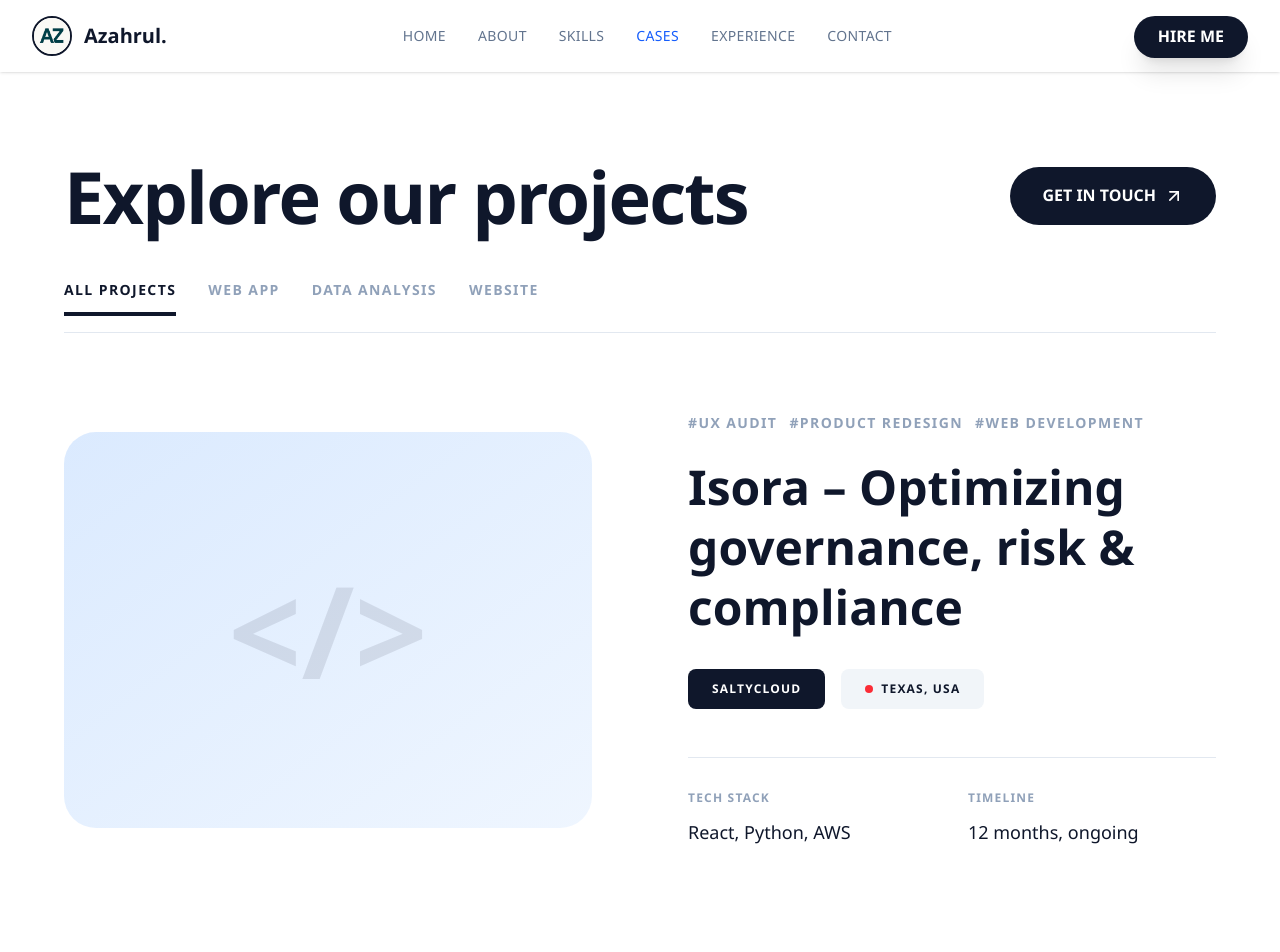
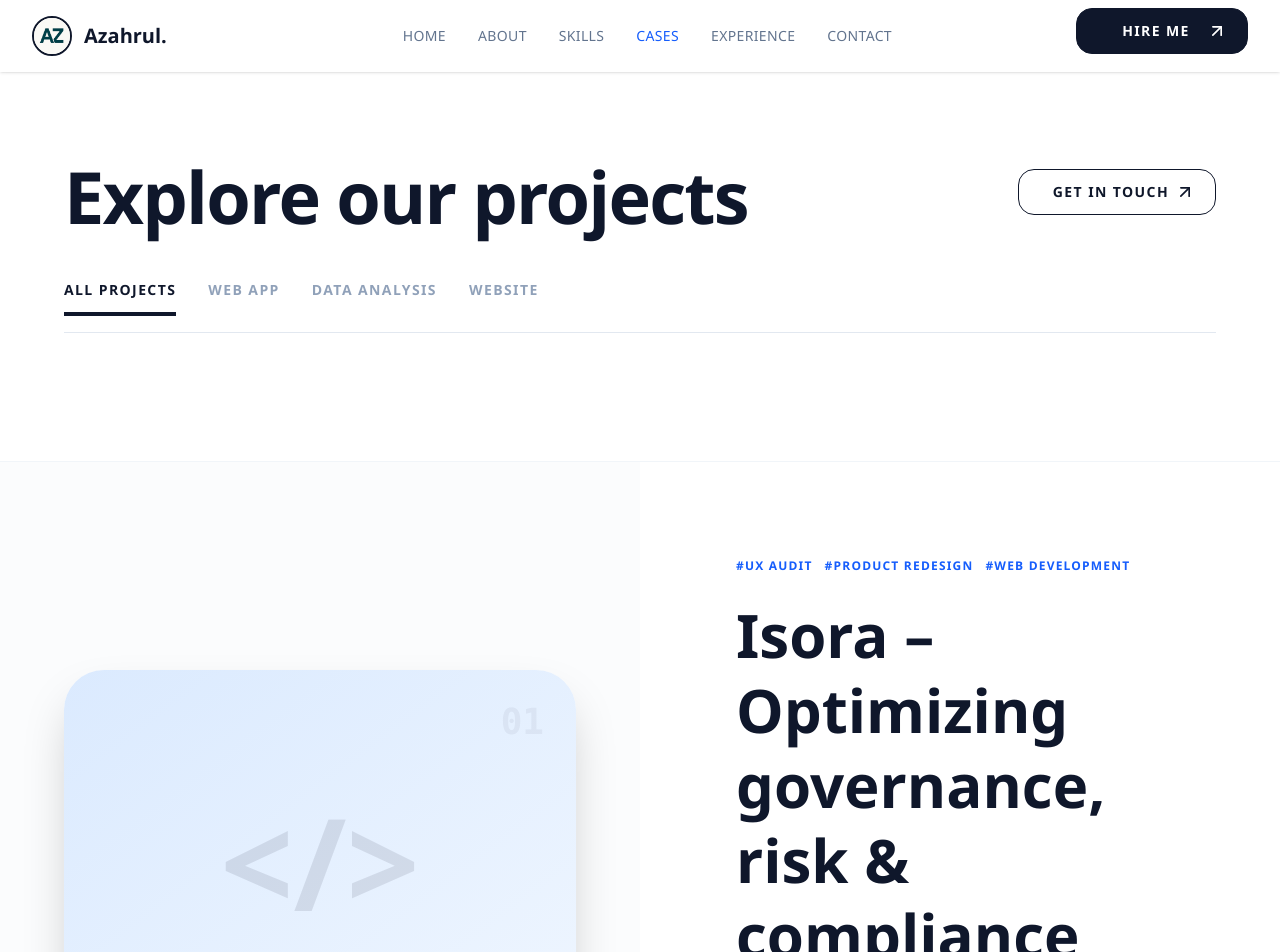
Before and after one commit to azahrulsmavo-design/web-porto, a React (Vite) app: page /cases in a window 1280 px wide. Shown: the top 952 px of the page. Built offline with nearby package versions, Linux system fonts and the light colour scheme.

Commit message:
feat: complete UI polish (Exploding White Buttons, Sticky Scroll Cases, Hero Name Animation)

```diff
--- /dev/null
+++ b/src/components/Button.jsx
@@ -0,0 +1,144 @@
+import React from 'react';
+import { Link } from 'react-router-dom';
+import { motion } from 'framer-motion';
+import { ArrowUpRight } from 'lucide-react';
+
+const Button = ({ href, children, className = "", onClick, variant = 'primary' }) => {
+    const isInternal = href && href.startsWith('/');
+    const isPrimary = variant === 'primary';
+
+    // COLORS
+    const THEME_BLACK = '#0f172a'; // slate-900
+    const THEME_WHITE = '#ffffff';
+
+    // BASE CONFIG (Static Base, No Animation on these props)
+    const containerClasses = isPrimary
+        ? 'bg-slate-900 border border-slate-900'
+        : 'bg-transparent border border-slate-900';
+
+    // WAVE CONFIG
+    const waveColor = 'bg-white';
+
+    // TEXT/ICON CONTRAST
+    // Primary: White Text (on Black) -> Black Text (on White Wave)
+    // Outline: Black Text (on Transp) -> Black Text (on White Wave) ... wait.
+    // Outline Interaction:
+    // Base: Transparent (White BG behind it usually) -> Text is Black.
+    // Hover: White Wave fills it -> Text MUST be Black?
+    // If text stays Black on White Wave, there IS NO color change for text in Outline mode?
+    // User said: "Perubahan warna HANYA pada title... dan anak panah".
+    // So Text SHOULD change.
+    // If Outline Text is Black -> Black... it doesn't change.
+    // Maybe Outline should start with different text?
+    // Or maybe the Wave for Outline should be different?
+    // BUT User said "Tidak ada perubahan warna pada buttonnya".
+
+    // Let's stick to the Classic High Contrast:
+    // Primary: White -> Black.
+    // Outline: Black -> Black (No change? Or maybe turns Blue?)
+    // Let's make Text turn Black (Slate-900) always on Hover (since Wave is White).
+
+    const initialTextColor = isPrimary ? THEME_WHITE : THEME_BLACK;
+    const hoverTextColor = THEME_BLACK;
+
+    const initialArrowColor = isPrimary ? 'text-white' : 'text-slate-900';
+    const hoverArrowColor = 'text-slate-900';
+
+    // ANIMATION
+    const DURATION = 0.5;
+
+    const containerVariants = {
+        rest: { scale: 1 },
+        hover: { scale: 1.02 }
+    };
+
+    const waveVariants = {
+        rest: {
+            scale: 0,
+            opacity: 0,
+            transition: { duration: 0.5, ease: "easeInOut" } // Subside
+        },
+        hover: {
+            scale: 35,
+            opacity: 1,
+            transition: { type: "spring", stiffness: 300, damping: 25 } // Explode
+        }
+    };
+
+    const arrowRightVariants = {
+        rest: { x: 0, opacity: 1 },
+        hover: { x: 20, opacity: 0, transition: { duration: DURATION } }
+    };
+
+    const arrowLeftVariants = {
+        rest: { x: -20, opacity: 0 },
+        hover: { x: 0, opacity: 1, transition: { duration: DURATION, delay: 0.1 } }
+    };
+
+    const textVariants = {
+        rest: {
+            x: -6,
+            color: initialTextColor,
+            transition: { duration: DURATION }
+        },
+        hover: {
+            x: 6,
+            color: hoverTextColor,
+            transition: { duration: 0.2, delay: 0.1 }
+        }
+    };
+
+    const Content = () => (
+        <>
+            {/* WAVE */}
+            <motion.div
+                className={`absolute left-1/2 top-1/2 w-4 h-4 rounded-full -translate-x-1/2 -translate-y-1/2 z-0 ${waveColor}`}
+                variants={waveVariants}
+            />
+
+            {/* CONTENT */}
+            <div className="relative z-10 flex items-center justify-center gap-1 px-10 py-3 min-w-[170px]">
+                <motion.div variants={arrowLeftVariants} className={`absolute left-5 ${hoverArrowColor}`}>
+                    <ArrowUpRight size={20} />
+                </motion.div>
+
+                <motion.span variants={textVariants} className="font-bold uppercase tracking-widest text-xs md:text-sm">
+                    {children}
+                </motion.span>
+
+                <motion.div variants={arrowRightVariants} className={`absolute right-5 ${initialArrowColor}`}>
+                    <ArrowUpRight size={20} />
+                </motion.div>
+            </div>
+        </>
+    );
+
+    const MotionWrapper = ({ ...props }) => (
+        <motion.div
+            initial="rest"
+            whileHover="hover"
+            animate="rest"
+            variants={containerVariants}
+            className={`relative overflow-hidden rounded-2xl inline-block ${containerClasses} ${className}`}
+            {...props}
+        >
+            <Content />
+        </motion.div>
+    );
+
+    if (isInternal) {
+        return (
+            <Link to={href} className="inline-block focus:outline-none">
+                <MotionWrapper />
+            </Link>
+        );
+    }
+
+    return (
+        <a href={href} onClick={onClick} className="inline-block focus:outline-none">
+            <MotionWrapper />
+        </a>
+    );
+};
+
+export default Button;
--- a/src/components/Navbar.jsx
+++ b/src/components/Navbar.jsx
@@ -1,5 +1,6 @@
 import React, { useState, useEffect } from 'react';
 import { Link, useLocation, useNavigate } from 'react-router-dom';
+import Button from './Button';
 
 const Navbar = () => {
     const [isMenuOpen, setIsMenuOpen] = useState(false);
@@ -93,14 +94,13 @@ const Navbar = () => {
                 </div>
             </header>
 
-            <div className="fixed top-0 right-0 z-[101] p-4 px-8 pointer-events-none w-full flex justify-end">
+
+
+            <div className="fixed top-0 right-0 z-[101] p-0 pr-8 pt-2 pointer-events-none w-full flex justify-end">
                 <div className="pointer-events-auto flex items-center gap-4">
-                    <a
-                        href="mailto:contact@azahrul.com"
-                        className={`hidden lg:inline-flex bg-slate-900 text-white px-6 py-2 rounded-full font-bold shadow-xl transition-all duration-300 hover:scale-105 ${!isVisible ? 'translate-y-2' : ''}`}
-                    >
-                        HIRE ME
-                    </a>
+                    <div className={`hidden lg:block transition-all duration-300 ${!isVisible ? 'translate-y-2' : ''}`}>
+                        <Button href="#contact">HIRE ME</Button>
+                    </div>
 
                     <button
                         className={`lg:hidden pointer-events-auto p-2 rounded-full transition-all duration-300 ${!isVisible ? 'bg-white/90 shadow-lg' : ''}`}
--- a/src/pages/Cases.jsx
+++ b/src/pages/Cases.jsx
@@ -1,9 +1,9 @@
 import React, { useState } from 'react';
 import { motion } from 'framer-motion';
-import { ArrowUpRight } from 'lucide-react';
 import { Link, useNavigate } from 'react-router-dom';
 import Navbar from '../components/Navbar';
 import Footer from '../components/Footer';
+import Button from '../components/Button';
 
 const cases = [
     {
@@ -60,24 +60,26 @@ const categories = ['All Projects', 'Web App', 'Data Analysis', 'Website'];
 
 const Cases = () => {
     const [activeCategory, setActiveCategory] = useState('All Projects');
-    const navigate = useNavigate();
+    // const navigate = useNavigate(); // Not needed if using Link/Button href
 
     const filteredCases = activeCategory === 'All Projects'
         ? cases
         : cases.filter(c => c.category === activeCategory);
 
     return (
-        <div className="bg-white min-h-screen text-slate-900">
+        <div className="bg-white min-h-screen text-slate-900 font-sans">
             <Navbar />
 
-            <section className="w-full py-32 px-8 lg:px-16 pt-40">
-                {/* Header & Filter */}
-                <div className="mb-20">
+            {/* Page Header */}
+            <section className="w-full pt-40 pb-20 px-8 lg:px-16">
+                <div className="mb-12">
                     <div className="flex flex-col md:flex-row md:items-center justify-between gap-8 mb-12">
                         <h2 className="text-5xl md:text-7xl font-bold tracking-tight">Explore our projects</h2>
-                        <a href="mailto:contact@azahrul.com" className="hidden md:inline-flex items-center gap-2 px-8 py-4 bg-slate-900 text-white rounded-full font-bold hover:bg-slate-800 transition-colors">
-                            GET IN TOUCH <ArrowUpRight size={20} />
-                        </a>
+                        <div>
+                            <Button href="mailto:contact@azahrul.com" variant="outline">
+                                GET IN TOUCH
+                            </Button>
+                        </div>
                     </div>
 
                     <div className="flex flex-wrap gap-8 border-b border-slate-200 pb-4">
@@ -96,80 +98,88 @@ const Cases = () => {
                         ))}
                     </div>
                 </div>
+            </section>
 
-                {/* Cases List */}
-                <div className="space-y-32">
-                    {filteredCases.map((project, index) => (
-                        <motion.div
-                            key={project.slug}
-                            initial={{ opacity: 0, y: 50 }}
-                            whileInView={{ opacity: 1, y: 0 }}
-                            transition={{ duration: 0.6 }}
-                            viewport={{ once: true }}
-                            className="grid lg:grid-cols-2 gap-12 lg:gap-24 items-center group cursor-pointer"
-                            onClick={() => navigate(`/cases/${project.slug}`)}
-                        >
-                            {/* Left: Image Card */}
-                            <div className={`aspect-[4/3] rounded-[2rem] bg-gradient-to-br ${project.imageGradient} flex items-center justify-center relative overflow-hidden group-hover:scale-[1.02] transition-transform duration-500`}>
-                                {/* Placeholder content for image */}
+            {/* Sticky Scroll Showcase List */}
+            <div className="w-full">
+                {filteredCases.map((project, index) => (
+                    <section
+                        key={project.slug}
+                        className="relative min-h-screen flex flex-col lg:flex-row border-t border-slate-100"
+                    >
+                        {/* LEFT COLUMN: STICKY IMAGE */}
+                        {/* sticky top-0 ensures it stays in view while the right column scrolls */}
+                        <div className="w-full lg:w-1/2 h-[50vh] lg:h-screen sticky top-0 flex items-center justify-center p-8 lg:p-16 overflow-hidden bg-slate-50/50">
+                            <motion.div
+                                initial={{ opacity: 0, scale: 0.9 }}
+                                whileInView={{ opacity: 1, scale: 1 }}
+                                transition={{ duration: 0.8 }}
+                                viewport={{ once: true }} // Or remove 'once' if you want it to animate every time
+                                className={`relative w-full aspect-[4/3] max-w-xl rounded-[2.5rem] bg-gradient-to-br ${project.imageGradient} flex items-center justify-center shadow-2xl overflow-hidden`}
+                            >
+                                {/* Decorative / Placeholder */}
                                 <div className="text-slate-900/10 text-9xl font-bold select-none">
                                     {project.category === 'Web App' ? '</>' : 'DATA'}
                                 </div>
 
-                                <div className="absolute bottom-8 left-8 right-8 bg-white/80 backdrop-blur-md p-6 rounded-2xl opacity-0 group-hover:opacity-100 transition-opacity duration-300 transform translate-y-4 group-hover:translate-y-0">
-                                    <div className="font-bold text-slate-900 flex justify-between items-center">
-                                        View Case Study
-                                        <ArrowUpRight size={18} />
-                                    </div>
+                                {/* Case ID (Retro Style similar to example) */}
+                                <div className="absolute top-8 right-8 text-4xl font-mono font-bold text-slate-900/5">
+                                    0{index + 1}
                                 </div>
-                            </div>
+                            </motion.div>
+                        </div>
 
-                            {/* Right: Content */}
-                            <div className="flex flex-col justify-center">
+                        {/* RIGHT COLUMN: SCROLLABLE CONTENT */}
+                        <div className="w-full lg:w-1/2 flex flex-col justify-center p-8 lg:p-24 min-h-screen bg-white">
+                            <div className="max-w-xl">
                                 {/* Tags */}
-                                <div className="flex flex-wrap gap-3 text-xs md:text-sm font-bold text-slate-400 uppercase tracking-widest mb-6">
+                                <div className="flex flex-wrap gap-3 text-xs font-bold text-blue-600 uppercase tracking-widest mb-6">
                                     {project.tags.map(tag => (
                                         <span key={tag}>#{tag}</span>
                                     ))}
                                 </div>
 
                                 {/* Title */}
-                                <h3 className="text-4xl md:text-5xl font-bold text-slate-900 leading-tight mb-8 group-hover:text-blue-600 transition-colors">
+                                <h3 className="text-4xl md:text-5xl lg:text-6xl font-bold text-slate-900 leading-tight mb-8">
                                     {project.title}
                                 </h3>
 
-                                {/* Client Buttons */}
-                                <div className="flex gap-4 mb-12">
-                                    <span className="px-6 py-3 bg-slate-900 text-white text-xs font-bold uppercase tracking-widest rounded-lg">
-                                        {project.client}
-                                    </span>
-                                    <span className="px-6 py-3 bg-slate-100 text-slate-900 text-xs font-bold uppercase tracking-widest rounded-lg flex items-center gap-2">
-                                        <span className="w-2 h-2 rounded-full bg-red-500"></span>
-                                        {project.location}
-                                    </span>
-                                </div>
+                                {/* Description */}
+                                <p className="text-lg text-slate-600 leading-relaxed mb-10">
+                                    {project.desc}
+                                </p>
 
-                                {/* Tech & Timeline Grid */}
-                                <div className="grid grid-cols-2 gap-8 border-t border-slate-200 pt-8">
+                                {/* Meta Grid */}
+                                <div className="grid grid-cols-2 gap-8 border-t border-slate-200 py-8 mb-8">
                                     <div>
-                                        <div className="text-xs font-bold uppercase text-slate-400 tracking-widest mb-3">Tech Stack</div>
-                                        <div className="text-slate-900 font-medium text-lg">
-                                            {project.tech.join(', ')}
-                                        </div>
+                                        <div className="text-xs font-bold uppercase text-slate-400 tracking-widest mb-2">Client</div>
+                                        <div className="font-bold text-slate-900">{project.client}</div>
                                     </div>
                                     <div>
-                                        <div className="text-xs font-bold uppercase text-slate-400 tracking-widest mb-3">Timeline</div>
-                                        <div className="text-slate-900 font-medium text-lg">
-                                            {project.timeline}
-                                        </div>
+                                        <div className="text-xs font-bold uppercase text-slate-400 tracking-widest mb-2">Location</div>
+                                        <div className="font-bold text-slate-900">{project.location}</div>
+                                    </div>
+                                    <div>
+                                        <div className="text-xs font-bold uppercase text-slate-400 tracking-widest mb-2">Tech Stack</div>
+                                        <div className="font-bold text-slate-900">{project.tech.join(', ')}</div>
+                                    </div>
+                                    <div>
+                                        <div className="text-xs font-bold uppercase text-slate-400 tracking-widest mb-2">Timeline</div>
+                                        <div className="font-bold text-slate-900">{project.timeline}</div>
                                     </div>
                                 </div>
 
+                                {/* EXPLORE BUTTON */}
+                                <div>
+                                    <Button href={`/cases/${project.slug}`}>
+                                        EXPLORE
+                                    </Button>
+                                </div>
                             </div>
-                        </motion.div>
-                    ))}
-                </div>
-            </section>
+                        </div>
+                    </section>
+                ))}
+            </div>
 
             <Footer />
         </div>
```
Also changed, not shown: src/components/Certifications.jsx (+48 -38 lines), src/components/Hero.jsx (+20 -15 lines).
